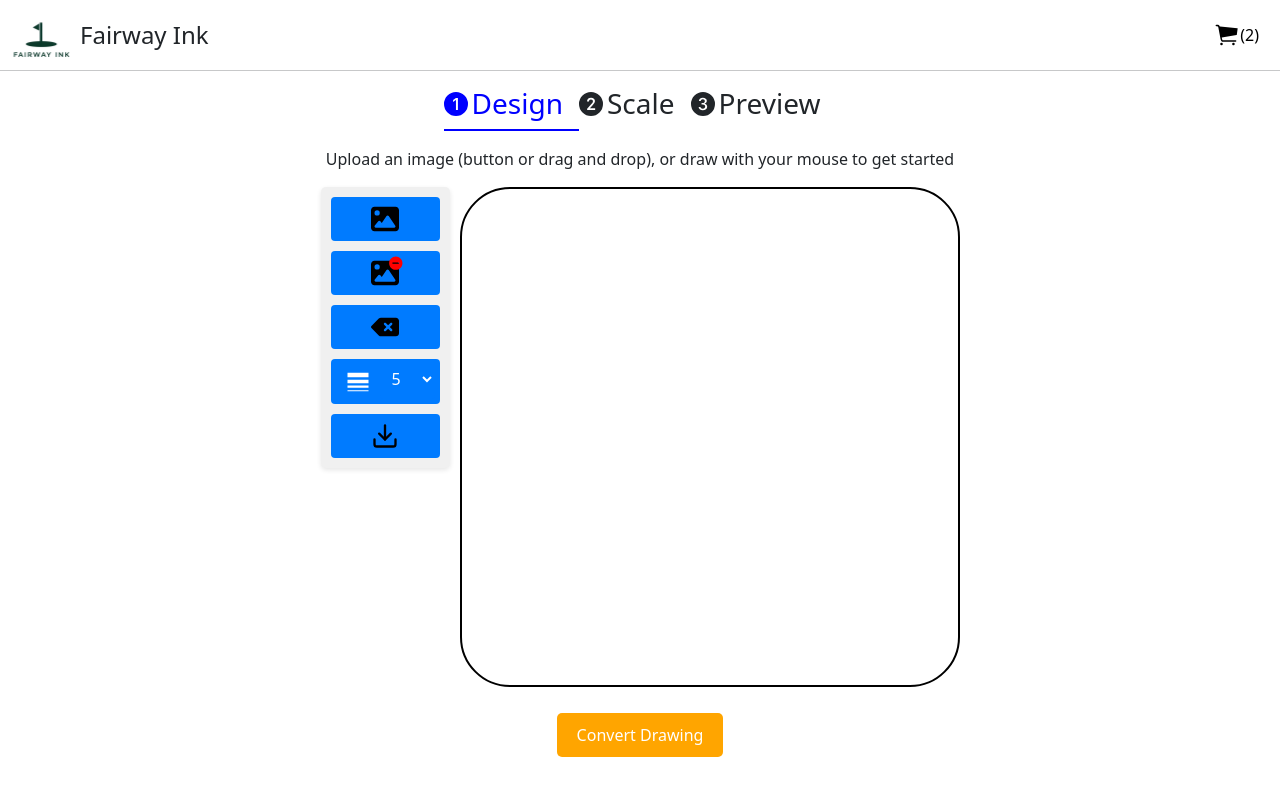
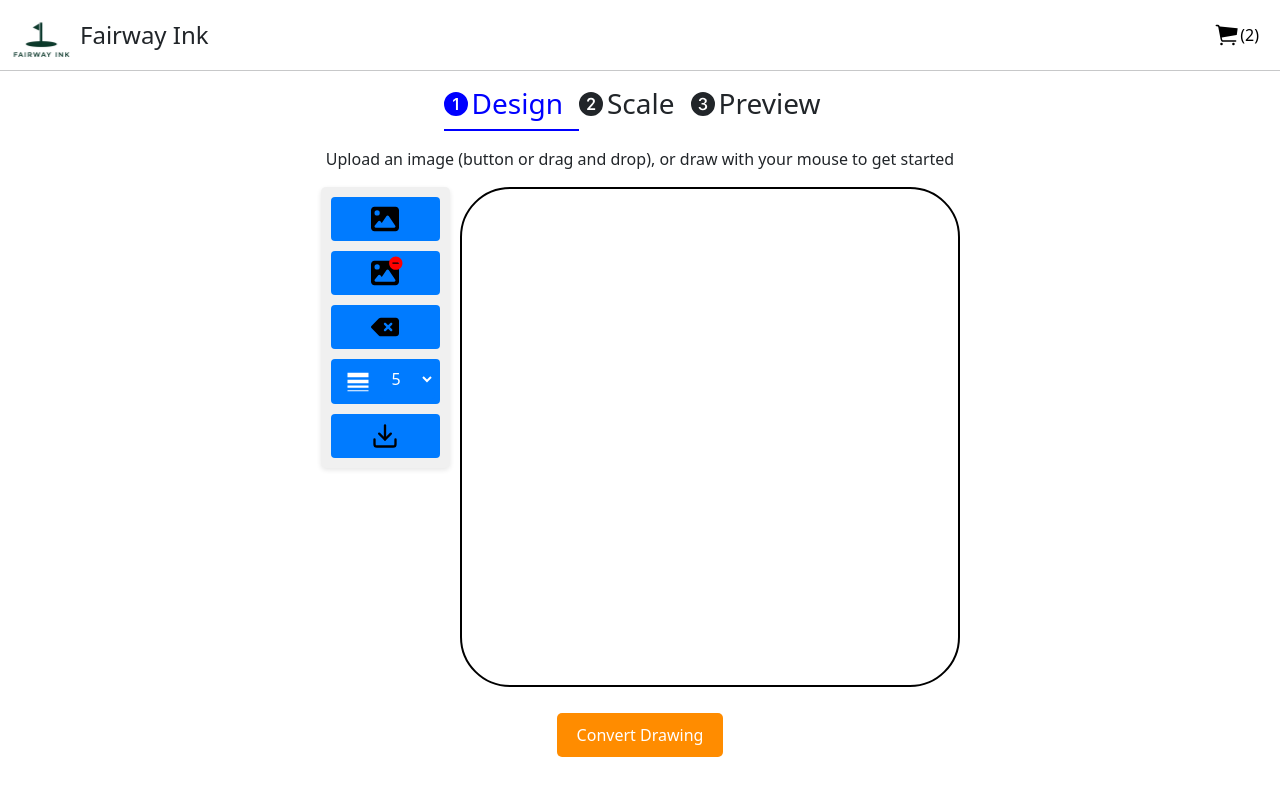
Before and after one commit to Ocamp09/fairway-ink-api, a React (Vite) app in the folder ui/: page / in a window 1280 px wide. In both pictures the pointer is over the button "Convert Drawing". Shown: the top 796 px of the page. Built offline with nearby package versions, Linux system fonts and the light colour scheme.

Commit message:
add hover colors for buttons

```diff
--- a/ui/src/components/3D-View/STLViewer.css
+++ b/ui/src/components/3D-View/STLViewer.css
@@ -23,3 +23,7 @@
   border-radius: 5px;
   cursor: pointer;
 }
+
+.reset:hover {
+  background-color: var(--tool-button-hover);
+}
--- a/ui/src/components/Cart/ViewCartPopup.css
+++ b/ui/src/components/Cart/ViewCartPopup.css
@@ -99,3 +99,7 @@
   background-color: var(--submit);
   color: var(icon);
 }
+
+.checkout-button:hover {
+  background-color: var(--submit-hover);
+}
--- a/ui/src/components/Image_Drawing/ImageEditor.css
+++ b/ui/src/components/Image_Drawing/ImageEditor.css
@@ -31,6 +31,10 @@
   margin-top: 20px;
 }
 
+.submit-button:hover {
+  background-color: var(--submit-hover);
+}
+
 .submit-button:disabled {
   background-color: var(--submit-disabled);
   cursor: not-allowed;
--- a/ui/src/components/Scale/ScaleSvg.css
+++ b/ui/src/components/Scale/ScaleSvg.css
@@ -37,7 +37,6 @@
   background-color: var(--golf-ball);
 }
 
-/* Style the submit button */
 .submit-button {
   padding: 10px 20px;
   background-color: var(--submit);
@@ -46,6 +45,10 @@
   border-radius: 5px;
   cursor: pointer;
   margin-top: 20px;
+}
+
+.submit-button:hover {
+  background-color: var(--submit-hover);
 }
 
 .submit-button:disabled {
--- a/ui/src/index.css
+++ b/ui/src/index.css
@@ -21,6 +21,7 @@
   --tool-button-hover: #0056b3;
   --icon: #ffffff;
   --submit: orange;
+  --submit-hover: darkorange;
   --submit-disabled: #cccccc;
   --remove: #f44336;
   --remove-hover: #d32f2f;
```
